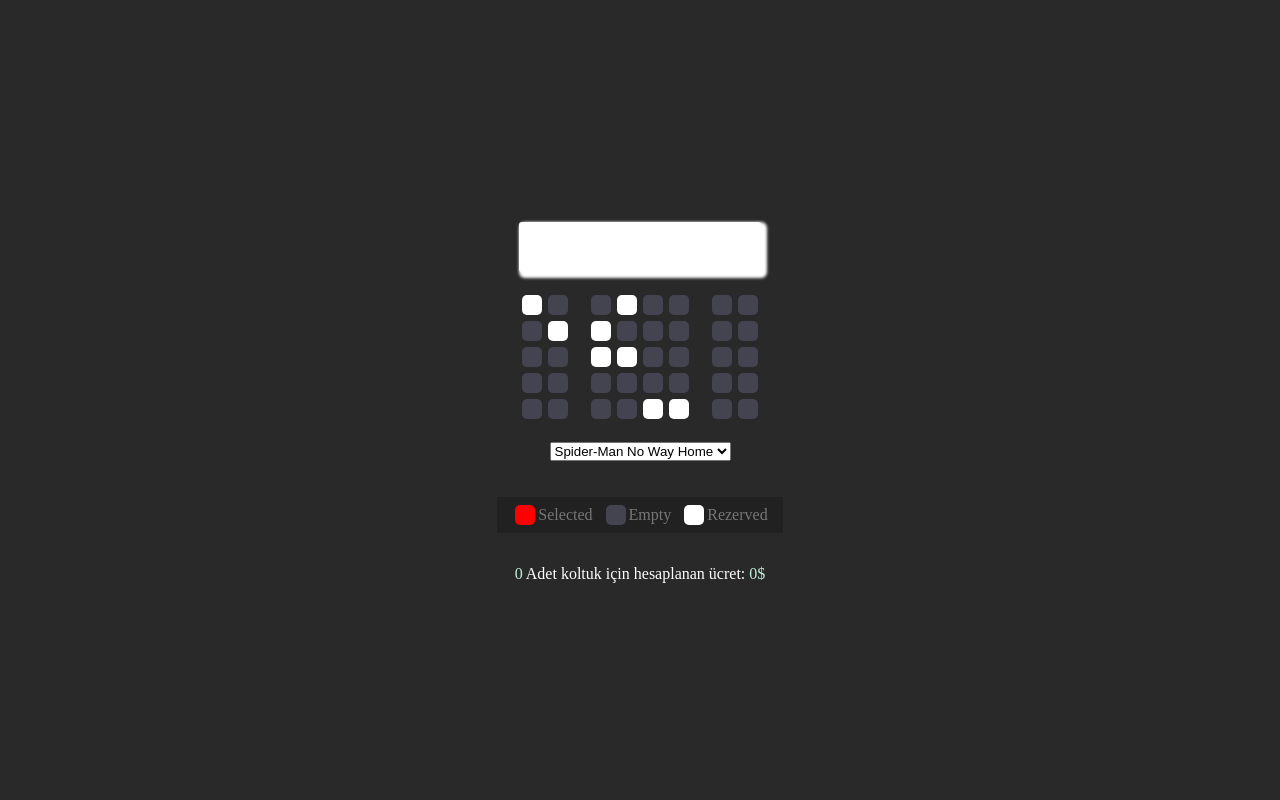
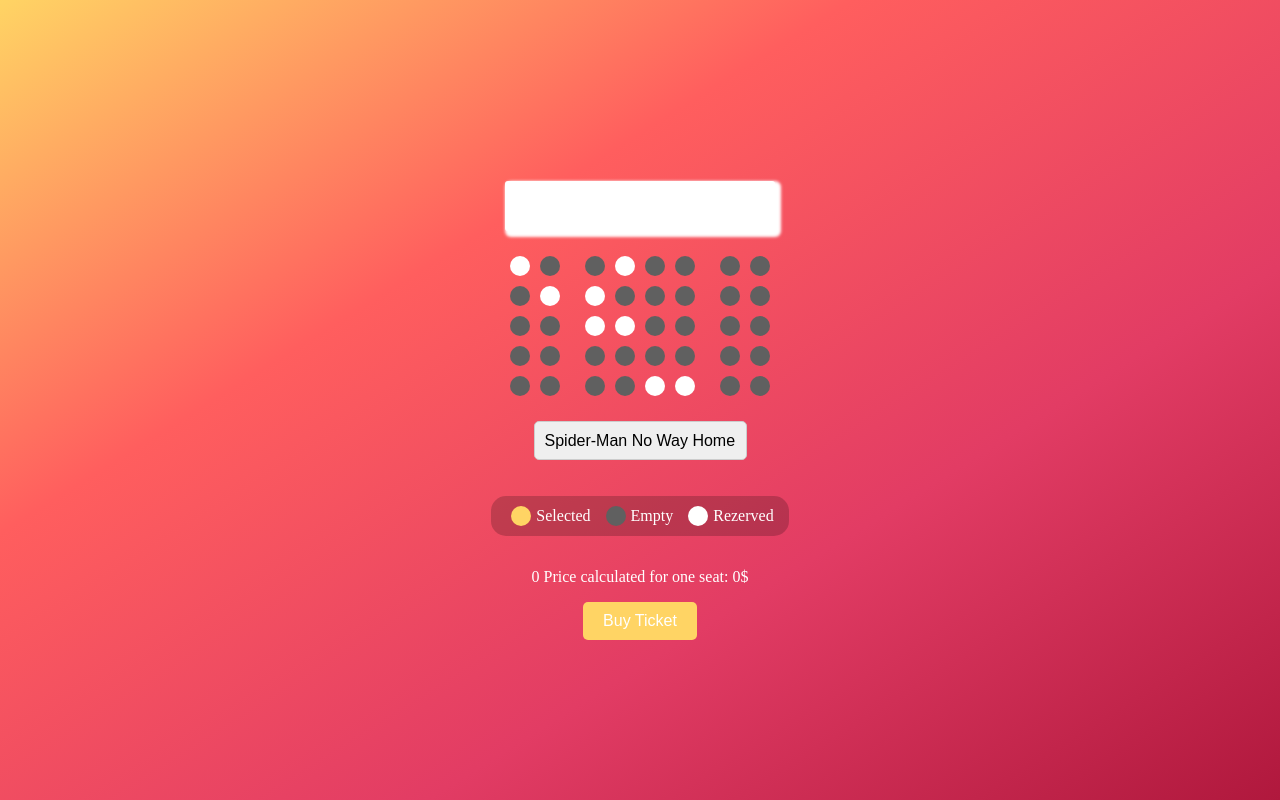
Before and after one commit to erenasiroglu/Cinema-Seat-Reservation, a plain HTML site: page index.html in a window 1280 px wide. Drawn offline with Linux system fonts and the light colour scheme.

Commit message:
updated old codes

```diff
--- a/index.html
+++ b/index.html
@@ -72,22 +72,24 @@
     <ul class="info">
       <li>
         <div class="seat selected"></div>
-        <span>Selected</span>
+        <span class="seat-name">Selected</span>
       </li>
       <li>
         <div class="seat"></div>
-        <span>Empty</span>
+        <span class="seat-name">Empty</span>
       </li>
       <li>
         <div class="seat reserved"></div>
-        <span>Rezerved</span>
+        <span class="seat-name">Rezerved</span>
       </li>
     </ul>
     <p class="text">
-      <span id="count"></span> Adet koltuk için hesaplanan ücret: <span id="amount"></span>
+      <span id="count"></span> Price calculated for one seat: <span id="amount"></span>
         </span
       >
     </p>
-    <script src="script.js"></script>
+    <Button id="buy" class="seat-button" onclick=buyTicket()>Buy Ticket</Button>
+    <script src="script.js">
+    </script>
   </body>
 </html>
--- a/script.js
+++ b/script.js
@@ -62,3 +62,33 @@
   localStorage.setItem("selectedSeats", JSON.stringify(indexs));
   localStorage.setItem("selectedMovieIndex", select.selectedIndex);
 }
+
+function getFromLocalStorage() {
+  const selectedSeats = JSON.parse(localStorage.getItem("selectedSeats"));
+  if (selectedSeats != null && selectedSeats.length > 0) {
+    seats.forEach(function (seat, index) {
+      if (selectedSeats.indexOf(index) > -1) {
+        seat.classList.add("selected");
+      }
+    });
+  }
+
+  const selectedMovieIndex = localStorage.getItem("selectedMovieIndex");
+  if (selectedMovieIndex != null) {
+    select.selectedIndex = selectedMovieIndex;
+  }
+}
+
+function buyTicket() {
+  const selectedSeats = JSON.parse(localStorage.getItem("selectedSeats"));
+  if (selectedSeats != null && selectedSeats.length > 0) {
+    seats.forEach(function (seat, index) {
+      if (selectedSeats.indexOf(index) > -1) {
+        seat.classList.add("reserved");
+        seat.classList.remove("selected");
+      }
+    });
+  }
+  localStorage.removeItem("selectedSeats");
+  calculateTotal();
+}
--- a/style.css
+++ b/style.css
@@ -1,5 +1,11 @@
 body {
-  background-color: #292929;
+  background-image: linear-gradient(
+    to bottom right,
+    #ffd464,
+    #ff5e5e,
+    #e23c64,
+    #b0183d
+  );
   display: flex;
   align-items: center;
   flex-direction: column;
@@ -10,25 +16,59 @@
 }
 
 .seat {
-  background-color: #444451;
+  background-color: #606060;
   height: 20px;
   width: 20px;
-  margin: 3px;
+  margin: 5px;
+  border-radius: 10px;
+  transition: transform 0.3s ease;
+}
+
+.movie-list select {
+  width: 100%;
+  padding: 10px;
+  font-size: 16px;
+  border: 1px solid #ccc;
   border-radius: 5px;
+  appearance: none;
 }
+
+.movie-list select option {
+  padding: 10px;
+}
+
+.movie-list select option[value="5"] {
+  background-color: lightblue;
+}
+
+.movie-list select option[value="10"] {
+  background-color: lightgreen;
+}
+
+.seat.selected {
+  background-color: #FFD464
+}
+
 .seat:not(.reserved):hover {
   cursor: pointer;
   transform: scale(1.3);
 }
-.seat.selected {
-  background-color: red;
-}
 .seat:hover {
-  background-color: red;
+  background-color: #FFD464
 }
 .seat.reserved {
   background-color: #fff;
 }
+
+.seat-name {
+  color: #fff;
+}
+
+.seat:not(.reserved):hover {
+  cursor: pointer;
+  transform: scale(1.1);
+}
+
 .seat:nth-of-type(2) {
   margin-right: 20px;
 }
@@ -52,6 +92,7 @@
 
 .info {
   background-color: rgba(0, 0, 0, 0.2);
+  border-radius: 15px;
   padding: 5px 10px;
   color: #777;
   display: flex;
@@ -64,6 +105,12 @@
   margin: 0 5px;
 }
 
-p.text span {
-  color: #c2edda;
+.seat-button {
+  background-color: #FFD464;
+  border: none;
+  padding: 10px 20px;
+  border-radius: 5px;
+  color: #fff;
+  font-size: 16px;
+  cursor: pointer;
 }
```
